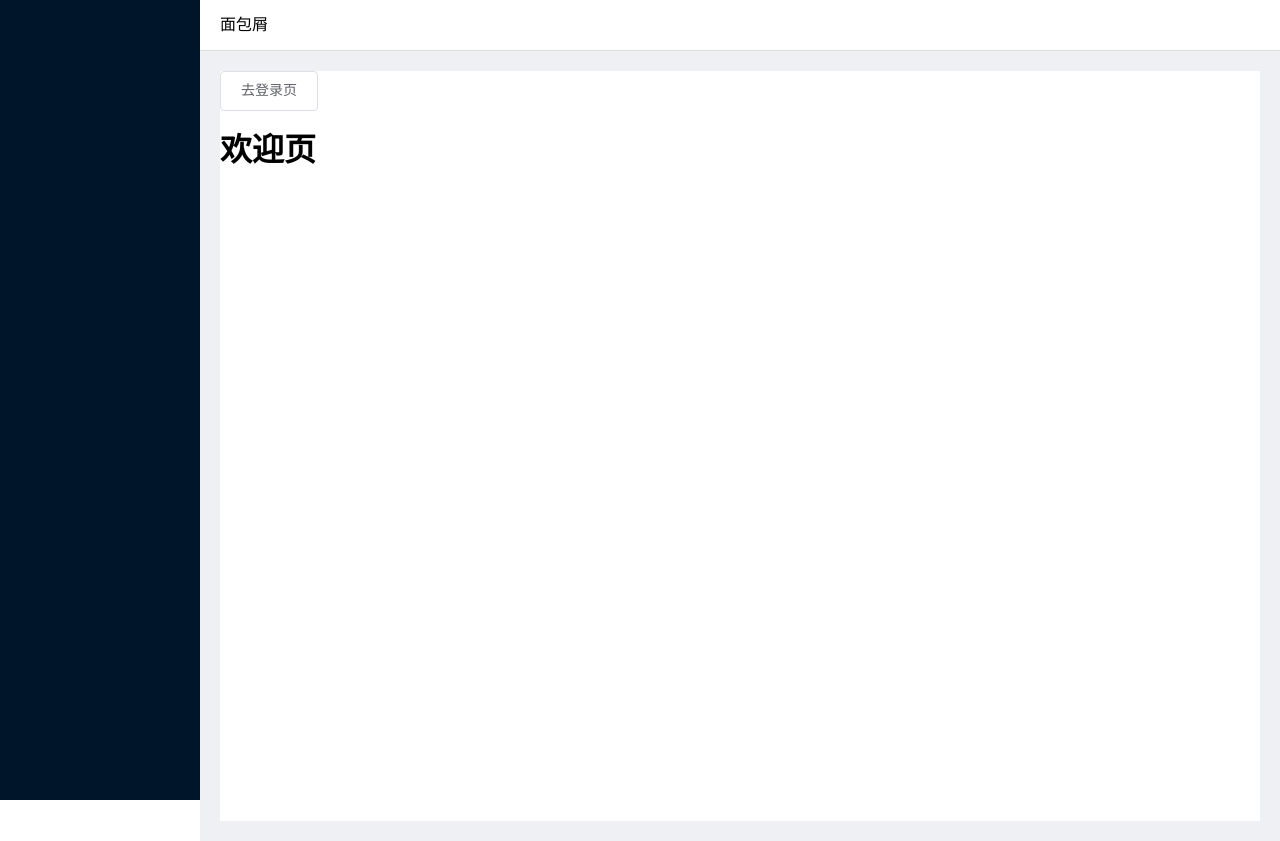
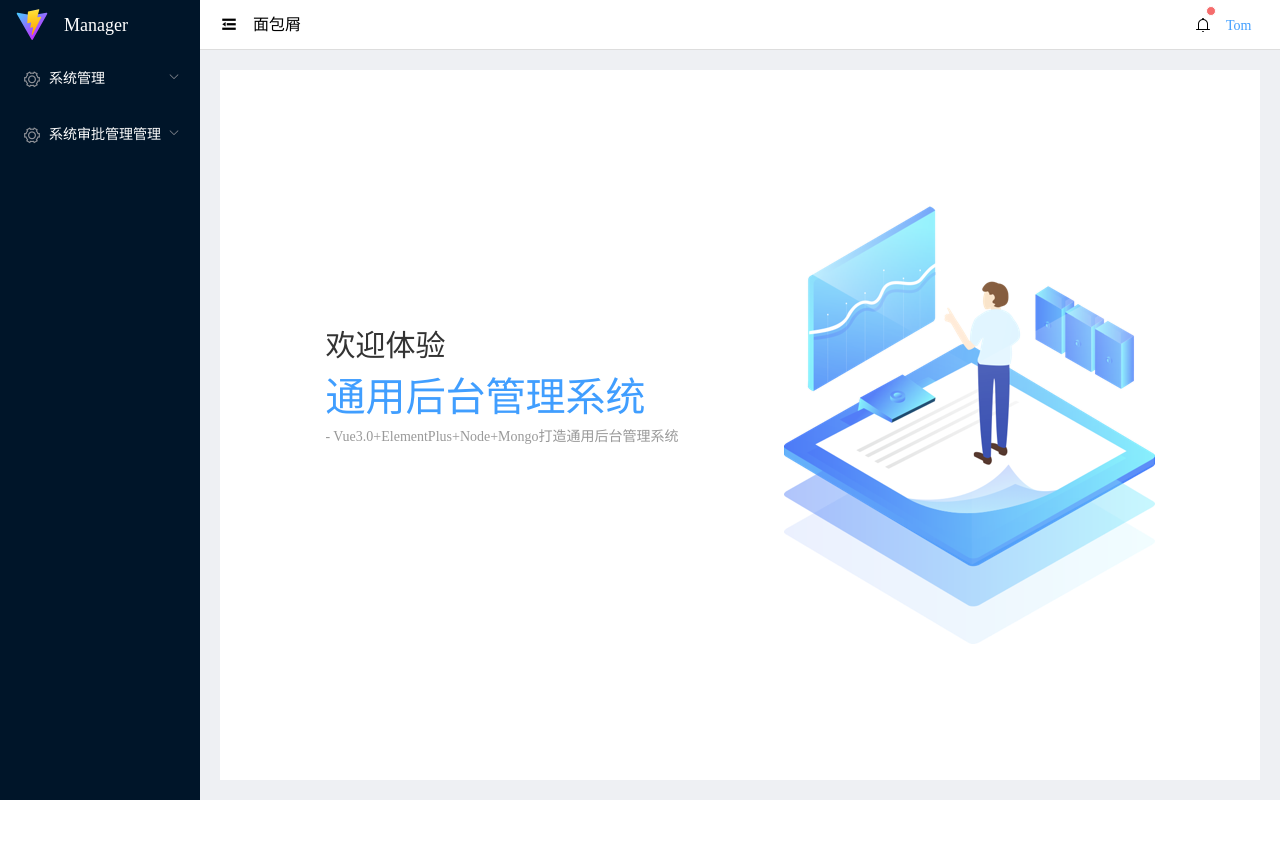
Before and after one commit to lnden/web-admin, a Vue app: page /#/welcome in a window 1280 px wide. After the commit the page ends 800 px from the top, so only its background shows below. Built offline with nearby package versions, Linux system fonts and the light colour scheme.

Commit message:
feat: develop welcome page and layout menu nav

```diff
--- a/src/assets/style/index.scss
+++ b/src/assets/style/index.scss
@@ -0,0 +1,3 @@
+*:not([class^='el-']) {
+  box-sizing: border-box;
+}
--- a/src/layout/BasicLayout.vue
+++ b/src/layout/BasicLayout.vue
@@ -1,9 +1,60 @@
 <template>
-  <div class="basic-layout">
-    <div class="nav-side"></div>
-    <div class="content-right">
+  <div class="basic-layout" v-cloak>
+    <div :class="['side-wrapper', isCollapse ? 'fold' : 'unfold']">
+      <!-- 系统LOGO -->
+      <div class="logo">
+        <img src="../assets/image/logo.svg" alt="logo">
+        <span>Manager</span>
+      </div>
+      <!-- 导航菜单 -->
+      <el-menu
+        default-active="2"
+        router
+        background-color="#001529"
+        text-color="#fff"
+        :collapse="isCollapse"
+        class="side-menu">
+      <el-submenu index="1">
+        <template #title>
+          <i class="el-icon-setting"></i>
+          <span>系统管理</span>
+        </template>
+        <el-menu-item index="1-1">用户管理</el-menu-item>
+        <el-menu-item index="1-2">菜单管理</el-menu-item>
+      </el-submenu>
+      <el-submenu index="2">
+        <template #title>
+          <i class="el-icon-setting"></i>
+          <span>系统审批管理管理</span>
+        </template>
+        <el-menu-item index="2-1">休假申请</el-menu-item>
+        <el-menu-item index="2-2">待我审批</el-menu-item>
+      </el-submenu>
+    </el-menu>
+    </div>
+    <div :class="['content-right', isCollapse ? 'fold' : 'unfold']">
       <div class="nav-top">
-        <div class="bread">面包屑</div>
+        <div class="nav-left">
+          <div class="menu-fold" @click="handleToggle"><i :class="!isCollapse ? 'el-icon-s-fold' : 'el-icon-s-unfold'"></i></div>
+          <div class="bread">面包屑</div>
+        </div>
+        <div class="user-info">
+          <el-badge :is-dot="true" class="notice" type="danger">
+            <i class=el-icon-bell></i>
+          </el-badge>
+          <el-dropdown @command="handleCommand">
+            <span class="user-link">
+              {{userInfo.userName}}
+              <i class="el-icon--right"></i>
+            </span>
+            <template #dropdown>
+              <el-dropdown-menu>
+                <el-dropdown-item command="email">邮箱: {{userInfo.userEmail}}</el-dropdown-item>
+                <el-dropdown-item command="logout">退出</el-dropdown-item>
+              </el-dropdown-menu>
+            </template>
+          </el-dropdown>
+        </div>
       </div>
       <div class="wrapper">
         <div class="main-page">
@@ -16,21 +67,66 @@
 
 <script>
 export default {
-  name: 'base-layout'
+  name: 'base-layout',
+  data() {
+    return {
+      userInfo: {
+        userName: 'Tom',
+        userEmail: 'tom@gmail.com'
+      },
+      isCollapse: false
+    }
+  },
+  methods: {
+    handleCommand(val) {
+      if (val === 'email') return
+      this.$store.commit('saveUserInfo', '')
+      this.userInfo = null
+      this.$router.push('/login')
+    },
+    handleToggle() {
+      this.isCollapse = !this.isCollapse
+    }
+  }
 }
 </script>
 
 <style lang="scss">
 .basic-layout {
   position: relative;
-  .nav-side {
+  .side-wrapper {
     position: fixed;
     width: 200px;
     height: 100vh;
     background-color: #001529;
     color: #fff;
     overflow-y: auto;
-    transition: width .5s;
+    overflow-x: hidden;
+    transition: width .28s;
+    .logo {
+      display: flex;
+      align-items: center;
+      font-size: 18px;
+      height: 50px;
+      img {
+        width: 32px;
+        height: 32px;
+        margin: 0 16px;
+      }
+    }
+    .side-menu {
+      /* Mark */
+      height: calc(100vh - 50px);
+      border-right: none;
+    }
+    /* 导航合并 */
+    &.fold {
+      width: 64px;
+    }
+     /* 导航展开 */
+    &.unfold {
+      width: 200px;
+    }
   }
   .content-right {
     margin-left: 200px;
@@ -41,6 +137,25 @@
       justify-content: space-between;
       border-bottom: 1px solid #ddd;
       padding: 0 20px;
+      .nav-left {
+        display: flex;
+        align-items: center;
+        .menu-fold {
+          margin-right: 15px;
+          font-size: 18px;
+          cursor: pointer;
+        }
+      }
+      .user-info {
+        .notice {
+          line-height: 30px;
+          margin-right: 15px;
+        }
+        .user-link {
+          cursor: pointer;
+          color: #409eff
+        }
+      }
     }
     .wrapper {
       background-color: #eef0f3;
@@ -51,6 +166,15 @@
         height: 100%;
       }
     }
+    transition: margin-left .28s;
+    /* 内容区域合并 */
+    &.fold {
+      margin-left: 64px;
+    }
+     /* 内容区域合并 */
+    &.unfold {
+      margin-left: 200px;
+    }
   }
 }
 </style>
--- a/src/views/Login.vue
+++ b/src/views/Login.vue
@@ -77,7 +77,7 @@
   width: 100vw;
   height: 100vh;
   .modal {
-    width: 300px;
+    width: 380px;
     padding: 50px;
     background-color: #fff;
     border-radius: 4px;
--- a/src/views/Welcome.vue
+++ b/src/views/Welcome.vue
@@ -1,6 +1,12 @@
 <template>
-  <el-button @click="handleClick">去登录页</el-button>
-  <h1>欢迎页</h1>
+  <div class="welcome-wrapper">
+    <div class="content">
+      <div class="sub-title">欢迎体验</div>
+      <div class="title">通用后台管理系统</div>
+      <div class="desc">- Vue3.0+ElementPlus+Node+Mongo打造通用后台管理系统</div>
+    </div>
+    <div class="img"></div>
+  </div>
 </template>
 
 <script>
@@ -13,3 +19,38 @@
     }
   }
 </script>
+
+<style lang="scss">
+  .welcome-wrapper {
+    display: flex;
+    justify-content: center;
+    align-items: center;
+    height: 100%;
+    .content {
+      /* 自身定位，相对自身距底部40px */
+      position: relative;
+      bottom: 40px;
+      .sub-title {
+        font-size: 30px;
+        line-height: 42px;
+        color: #333333;
+      }
+      .title {
+        font-size: 40px;
+        line-height: 62px;
+        color: #409eff;
+      }
+      .desc {
+        text-align: right;
+        font-size: 14px;
+        color: #999999;
+      }
+    }
+    .img {
+      margin-left: 105px;
+      background: url('../assets/image/welcome.png') no-repeat;
+      width: 371px;
+      height: 438px;
+    }
+  }
+</style>
```
Also changed, not shown: src/assets/image/logo.svg (added), src/assets/image/welcome.png (added).
